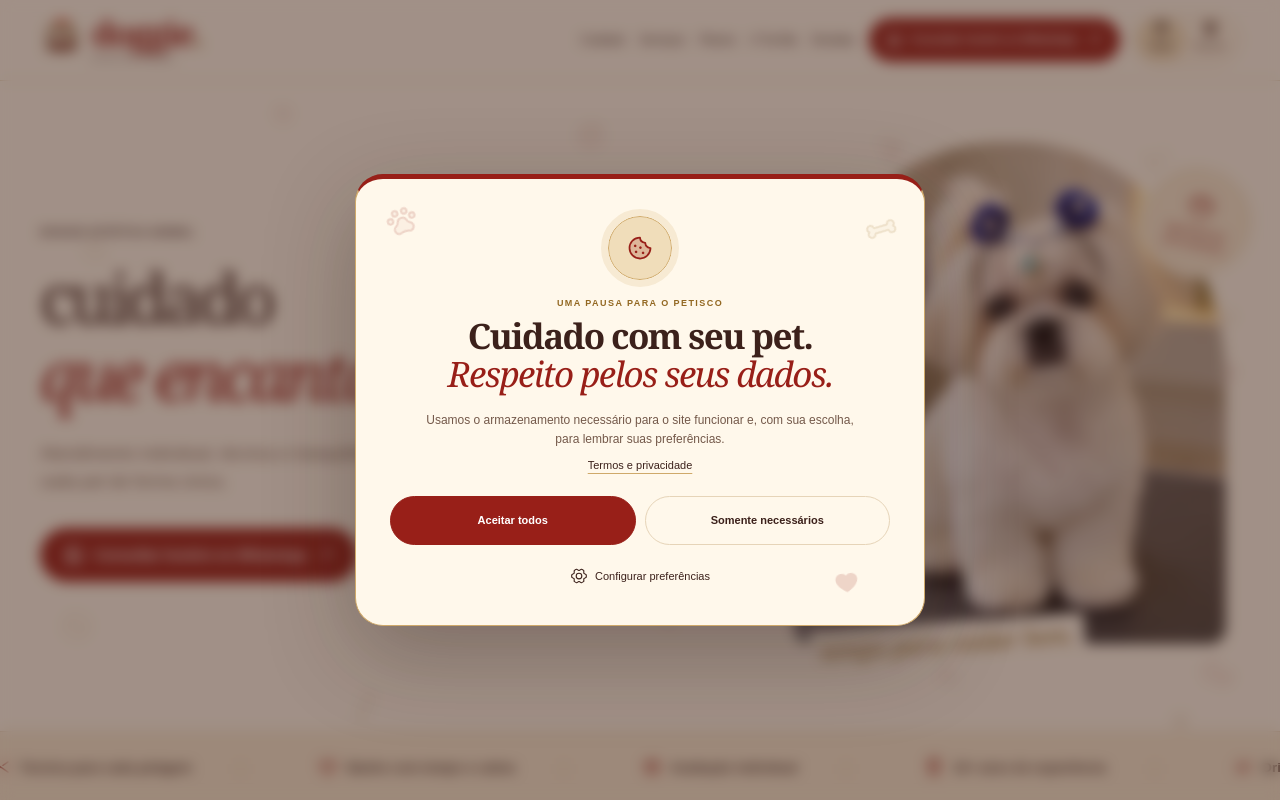
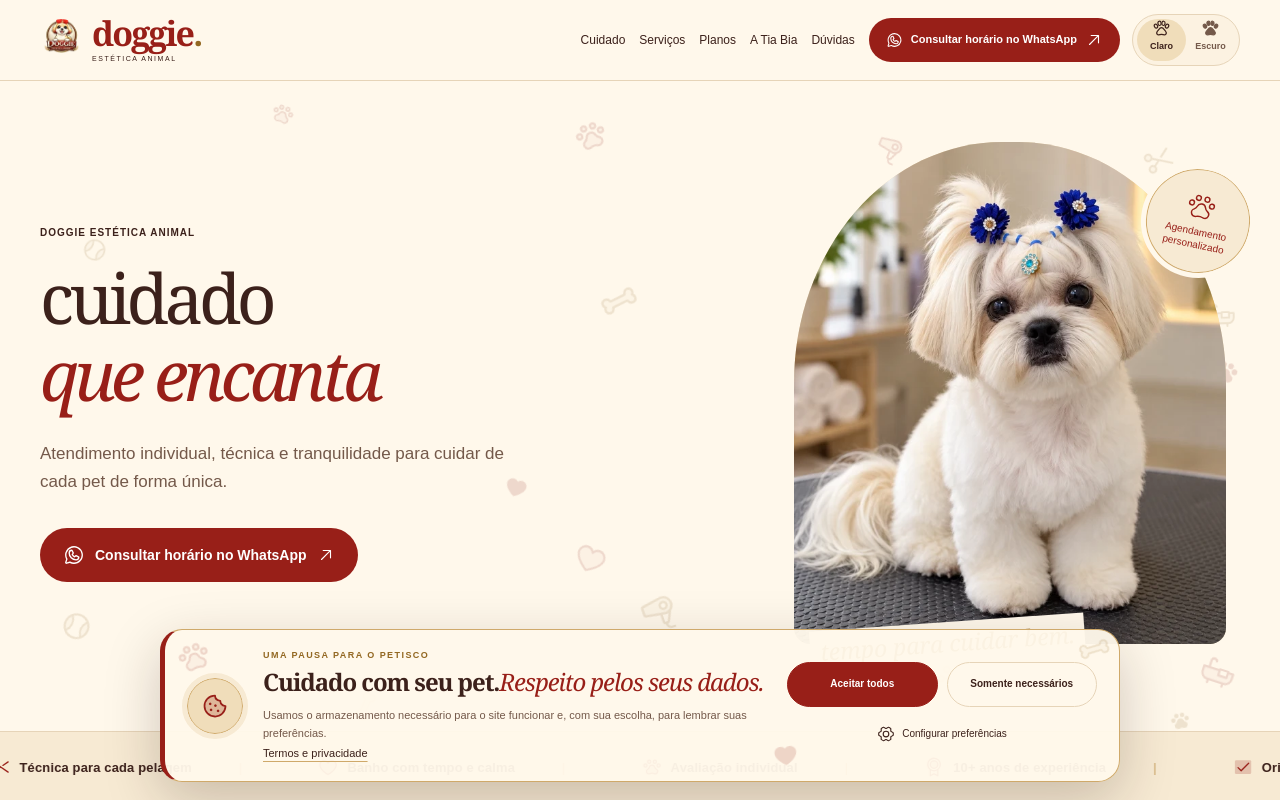
Before and after one commit to barcelos-lucas/doggie-lp, a React (Vite) app: page / in a window 1280 px wide. Shown: the top 800 px of the page. Built offline with nearby package versions, Linux system fonts and the light colour scheme.

Commit message:
fix: reposition cookie notice at bottom

```diff
--- a/src/CookieConsent.jsx
+++ b/src/CookieConsent.jsx
@@ -57,7 +57,7 @@ export default function CookieConsent() {
 
   if (consent.decided) return null;
 
-  if (view === 'banner') return <div className="cookie-welcome-backdrop"><aside className="cookie-banner" role="dialog" aria-modal="true" aria-labelledby="cookie-welcome-title">
+  if (view === 'banner') return <div className="cookie-welcome-backdrop"><aside className="cookie-banner" aria-labelledby="cookie-welcome-title">
     <div className="cookie-pet-details" aria-hidden="true"><PawPrint size={34} weight="duotone" /><Bone size={31} weight="duotone" /><Heart size={25} weight="fill" /></div>
     <div className="cookie-mark"><Cookie size={28} weight="duotone" aria-hidden="true" /></div>
     <div className="cookie-copy"><span className="cookie-kicker">UMA PAUSA PARA O PETISCO</span><strong id="cookie-welcome-title">Cuidado com seu pet.<br /><em>Respeito pelos seus dados.</em></strong><p>Usamos o armazenamento necessário para o site funcionar e, com sua escolha, para lembrar suas preferências.</p><button type="button" className="cookie-text-button" onClick={() => setView('terms')}>Termos e privacidade</button></div>
--- a/src/styles.css
+++ b/src/styles.css
@@ -343,3 +343,12 @@ main>.section+.section{padding-top:40px}
 @keyframes cookie-backdrop-in{from{opacity:0}to{opacity:1}}@keyframes cookie-card-in{from{opacity:0;translate:0 22px;scale:.96}to{opacity:1;translate:0 0;scale:1}}@keyframes cookie-pet-float{0%,100%{translate:0 0;rotate:0deg}50%{translate:5px -9px;rotate:5deg}}
 @media(max-width:520px){.cookie-welcome-backdrop{padding:14px}.cookie-welcome-backdrop .cookie-banner{padding:31px 20px 22px;border-radius:24px}.cookie-welcome-backdrop .cookie-actions{grid-template-columns:1fr}.cookie-welcome-backdrop .cookie-configure{grid-column:auto}.cookie-pet-details svg:nth-child(3){display:none}.cookie-welcome-backdrop .cookie-copy>strong{font-size:27px}.cookie-dialog{max-height:calc(100dvh - 28px)}}
 @media(prefers-reduced-motion:reduce){.cookie-welcome-backdrop,.cookie-welcome-backdrop .cookie-banner,.cookie-dialog,.cookie-pet-details svg{animation:none}}
+
+/* The first notice sits at the bottom without blocking the landing page. */
+.cookie-welcome-backdrop{inset:auto 0 0;display:flex;align-items:flex-end;justify-content:center;padding:18px 22px;background:transparent;backdrop-filter:none;pointer-events:none}
+.cookie-welcome-backdrop .cookie-banner{pointer-events:auto;width:min(100%,960px);grid-template-columns:auto minmax(0,1fr) minmax(270px,310px);align-items:center;justify-items:stretch;gap:20px;padding:20px 22px;border:1px solid var(--gold-border);border-left:5px solid var(--primary);border-top-width:1px;border-radius:22px;background:color-mix(in srgb,var(--paper) 96%,transparent);box-shadow:0 18px 55px rgb(40 22 17 / .22);text-align:left;backdrop-filter:blur(18px)}
+.cookie-welcome-backdrop .cookie-mark{width:56px;height:56px;margin:0;outline-width:5px}.cookie-welcome-backdrop .cookie-copy>strong{font-size:24px;line-height:1.08}.cookie-welcome-backdrop .cookie-copy>strong br{display:none}.cookie-welcome-backdrop .cookie-copy p{max-width:500px;margin:8px 0 0;font-size:11px}.cookie-welcome-backdrop .cookie-text-button{margin-top:5px}
+.cookie-welcome-backdrop .cookie-actions{grid-template-columns:1fr 1fr;align-self:center;margin:0}.cookie-welcome-backdrop .cookie-actions .button{min-height:45px;padding:10px 13px;font-size:10px}.cookie-welcome-backdrop .cookie-configure{min-height:32px;font-size:10px}
+.cookie-welcome-backdrop .cookie-pet-details svg:nth-child(1){top:10px;left:12px}.cookie-welcome-backdrop .cookie-pet-details svg:nth-child(2){top:12px;right:14px}.cookie-welcome-backdrop .cookie-pet-details svg:nth-child(3){right:34%;bottom:8px}
+@media(max-width:760px){.cookie-welcome-backdrop{bottom:69px;padding:10px 14px}.cookie-welcome-backdrop .cookie-banner{grid-template-columns:auto 1fr;gap:14px;padding:18px 17px;border-left-width:1px;border-bottom:4px solid var(--primary);border-radius:20px}.cookie-welcome-backdrop .cookie-copy>strong{font-size:21px}.cookie-welcome-backdrop .cookie-actions{grid-column:1/-1;width:100%;grid-template-columns:1fr 1fr;margin-top:4px}.cookie-welcome-backdrop .cookie-configure{grid-column:1/-1}.cookie-welcome-backdrop .cookie-mark{width:48px;height:48px}.cookie-welcome-backdrop .cookie-pet-details svg:nth-child(3){display:none}}
+@media(max-width:390px){.cookie-welcome-backdrop{padding-inline:10px}.cookie-welcome-backdrop .cookie-banner{grid-template-columns:42px minmax(0,1fr);justify-items:stretch;gap:10px;padding:14px 13px;text-align:left}.cookie-welcome-backdrop .cookie-mark{width:42px;height:42px}.cookie-welcome-backdrop .cookie-kicker{margin-top:0;font-size:8px}.cookie-welcome-backdrop .cookie-copy>strong{font-size:18px}.cookie-welcome-backdrop .cookie-copy p{margin:6px 0 0;font-size:9px;line-height:1.45}.cookie-welcome-backdrop .cookie-actions{grid-column:1/-1;grid-template-columns:1fr 1fr;gap:7px}.cookie-welcome-backdrop .cookie-actions .button{min-height:41px;padding-inline:8px;font-size:9px}.cookie-welcome-backdrop .cookie-configure{grid-column:1/-1}.cookie-welcome-backdrop .cookie-text-button{font-size:9px}}
```
